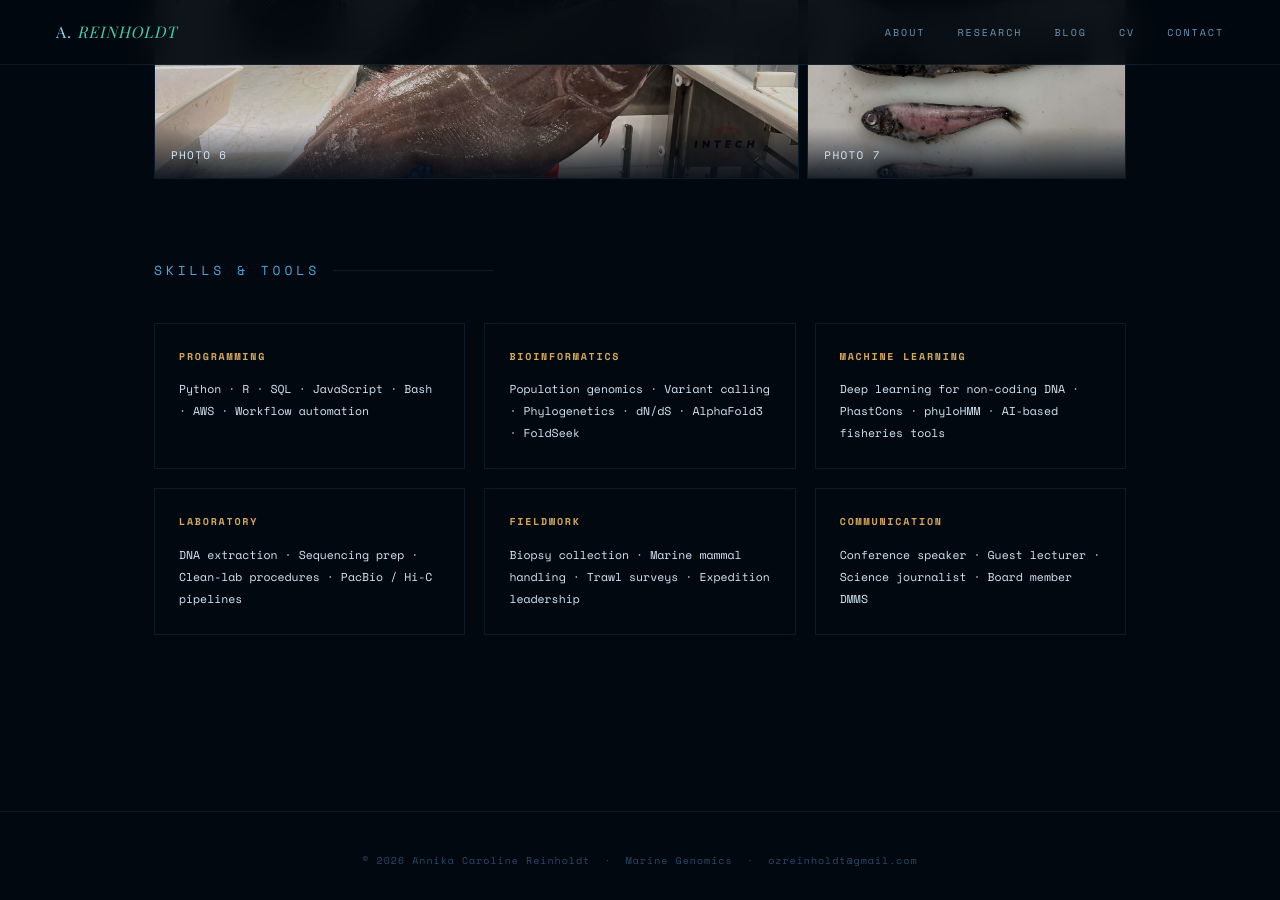
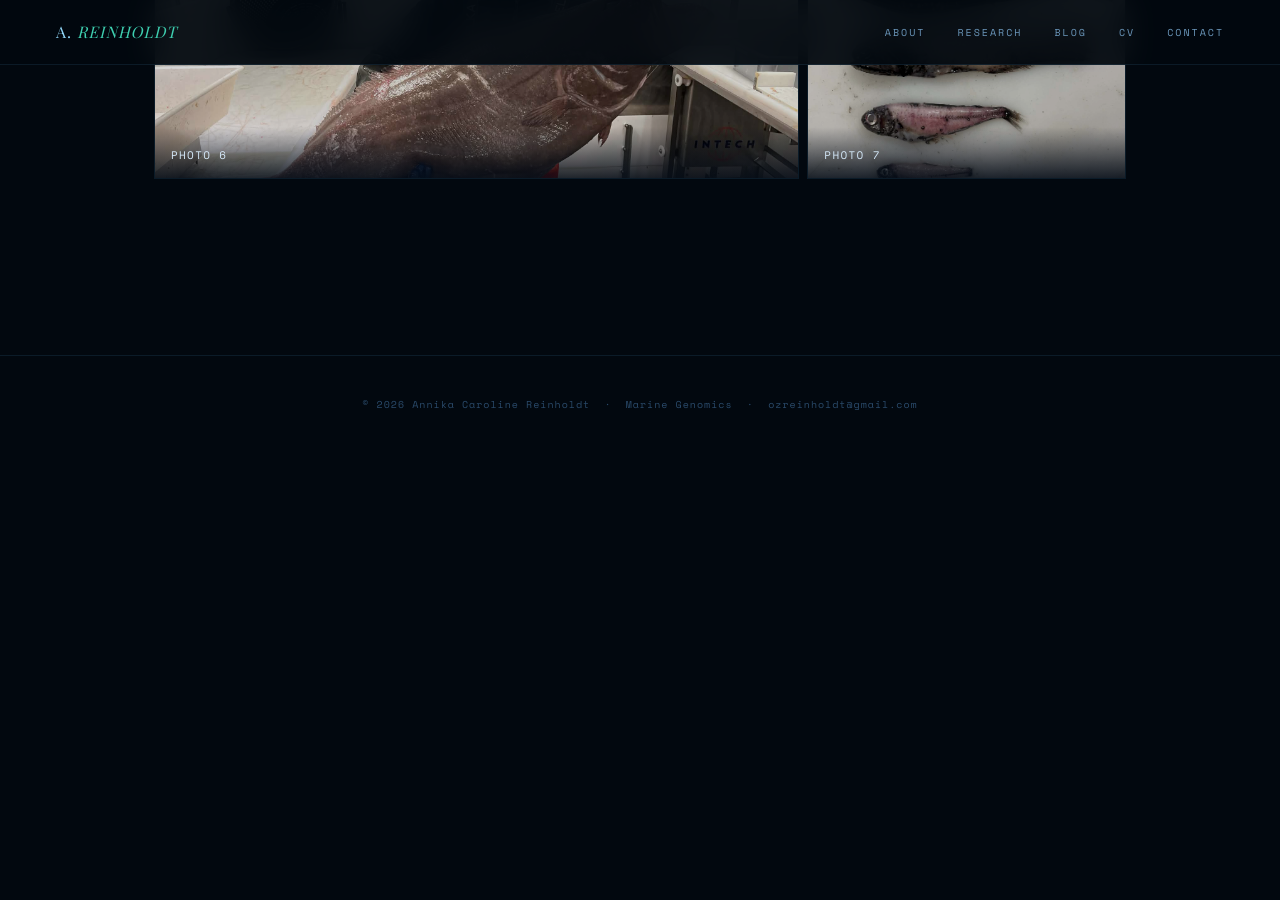
Before and after one commit to Areinholdt/Areinholdt.github.io, a Jekyll site: the page built from about.md, in a window 1280 px wide and 900 px high, scrolled down 1978 px. Built offline with Jekyll 4.4.1, drawn with Linux system fonts in a browser that asks for light colours; some web fonts are replaced; after the commit the page ends 2432 px from its top, so only the background shows below that.

Commit message:
Update about.md

```diff
--- a/about.md
+++ b/about.md
@@ -280,33 +280,4 @@ permalink: /about/
     </div>
   </div>
 
-  <!-- SKILLS -->
-  <div class="gallery-label">Skills &amp; tools</div>
-  <div class="skills-grid">
-    <div class="skill-card">
-      <h4>Programming</h4>
-      <p>Python · R · SQL · JavaScript · Bash · AWS · Workflow automation</p>
-    </div>
-    <div class="skill-card">
-      <h4>Bioinformatics</h4>
-      <p>Population genomics · Variant calling · Phylogenetics · dN/dS · AlphaFold3 · FoldSeek</p>
-    </div>
-    <div class="skill-card">
-      <h4>Machine learning</h4>
-      <p>Deep learning for non-coding DNA · PhastCons · phyloHMM · AI-based fisheries tools</p>
-    </div>
-    <div class="skill-card">
-      <h4>Laboratory</h4>
-      <p>DNA extraction · Sequencing prep · Clean-lab procedures · PacBio / Hi-C pipelines</p>
-    </div>
-    <div class="skill-card">
-      <h4>Fieldwork</h4>
-      <p>Biopsy collection · Marine mammal handling · Trawl surveys · Expedition leadership</p>
-    </div>
-    <div class="skill-card">
-      <h4>Communication</h4>
-      <p>Conference speaker · Guest lecturer · Science journalist · Board member DMMS</p>
-    </div>
-  </div>
-
 </div>
```
